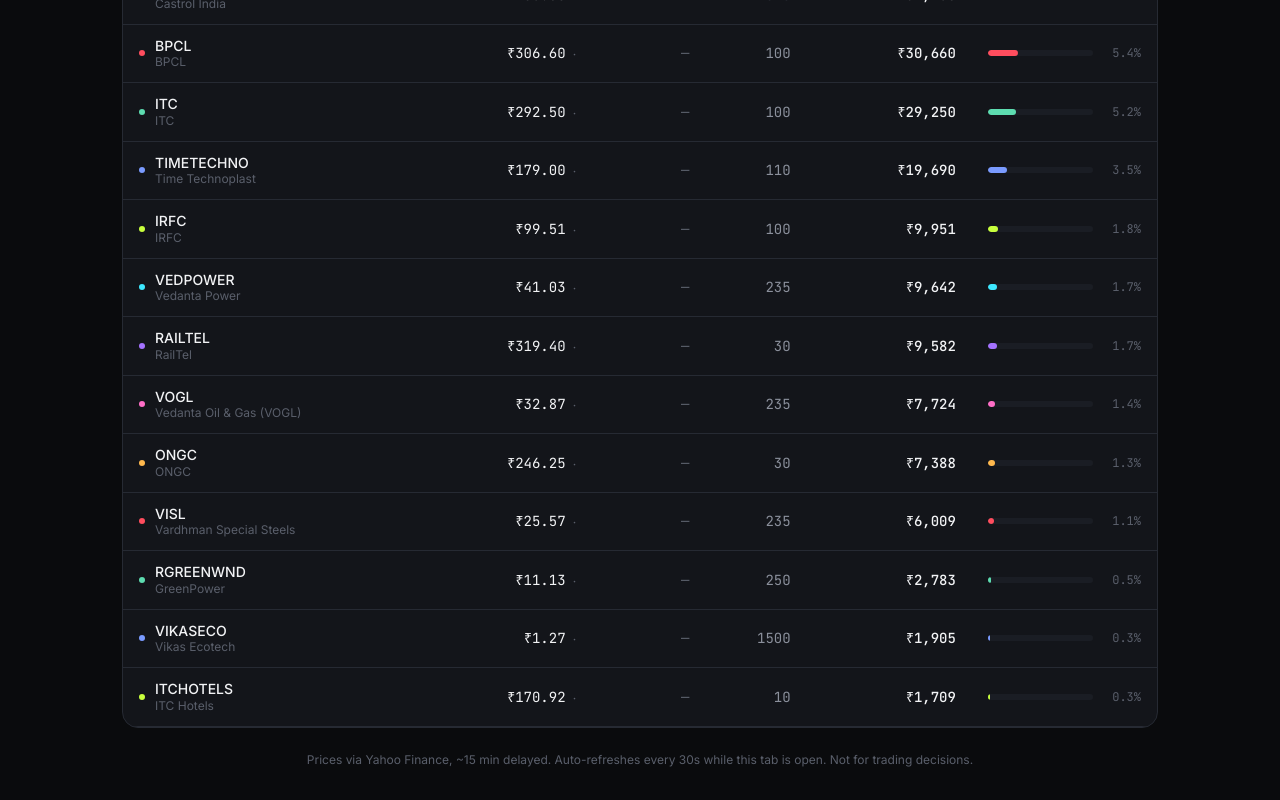
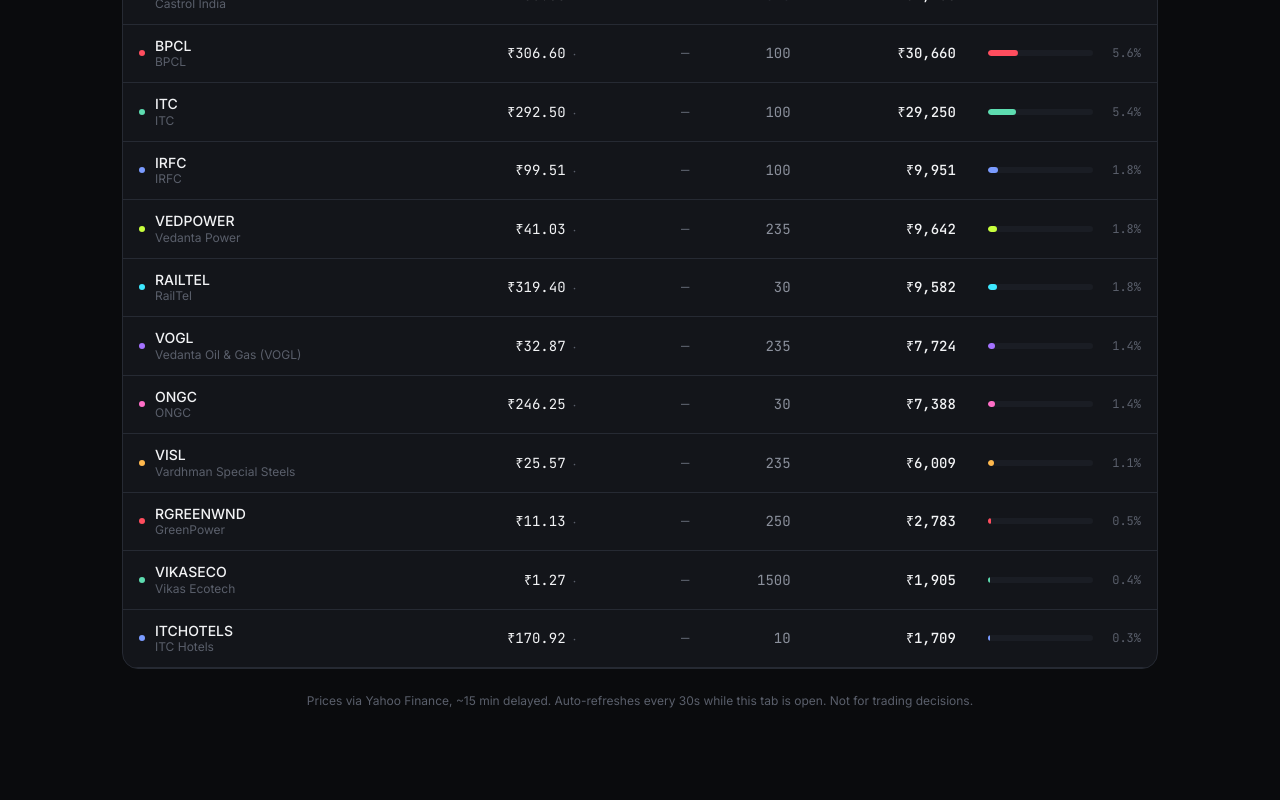
Before and after one commit to cybervenger/ledger, a Next.js app: page / in a window 1280 px wide. Shown: the part 833-1633 px from the top of the page. After the commit the page ends 1574 px from the top, so only its background shows below. Built offline with nearby package versions, Linux system fonts and the light colour scheme; no server answers.

Commit message:
Remove TIMETECHNO, sold

```diff
--- a/src/data/holdings.ts
+++ b/src/data/holdings.ts
@@ -29,5 +29,4 @@
   { symbol: "VAML", name: "Vedanta Aluminium (VAML)", qty: 235, cmpFallback: 457.77 },
   { symbol: "VOGL", name: "Vedanta Oil & Gas (VOGL)", qty: 235, cmpFallback: 32.87 },
   { symbol: "VEDPOWER", name: "Vedanta Power", qty: 235, cmpFallback: 41.03 },
-  { symbol: "TIMETECHNO", name: "Time Technoplast", qty: 110, cmpFallback: 179 },
 ];
```
